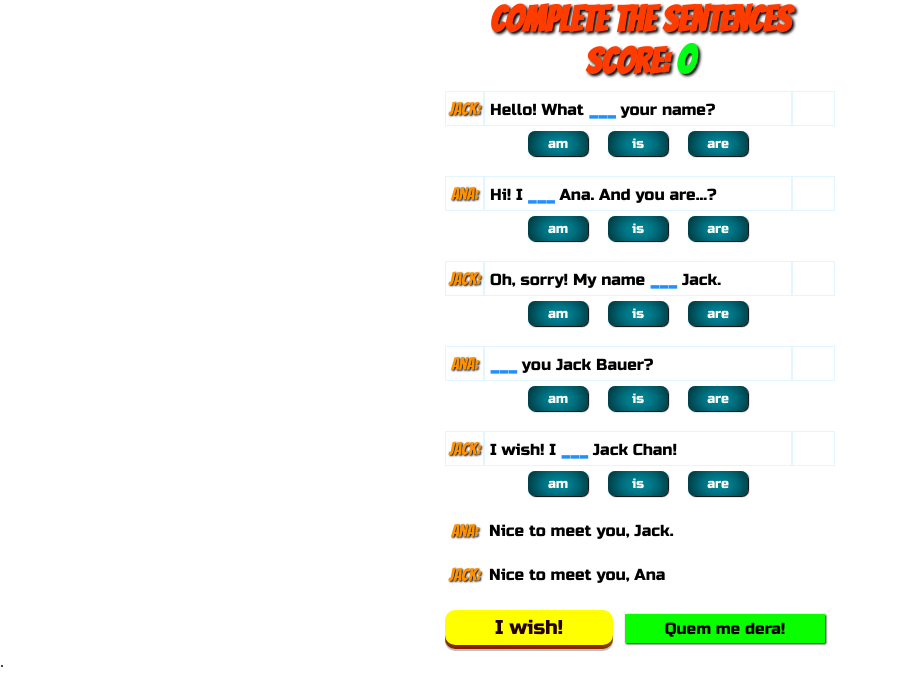
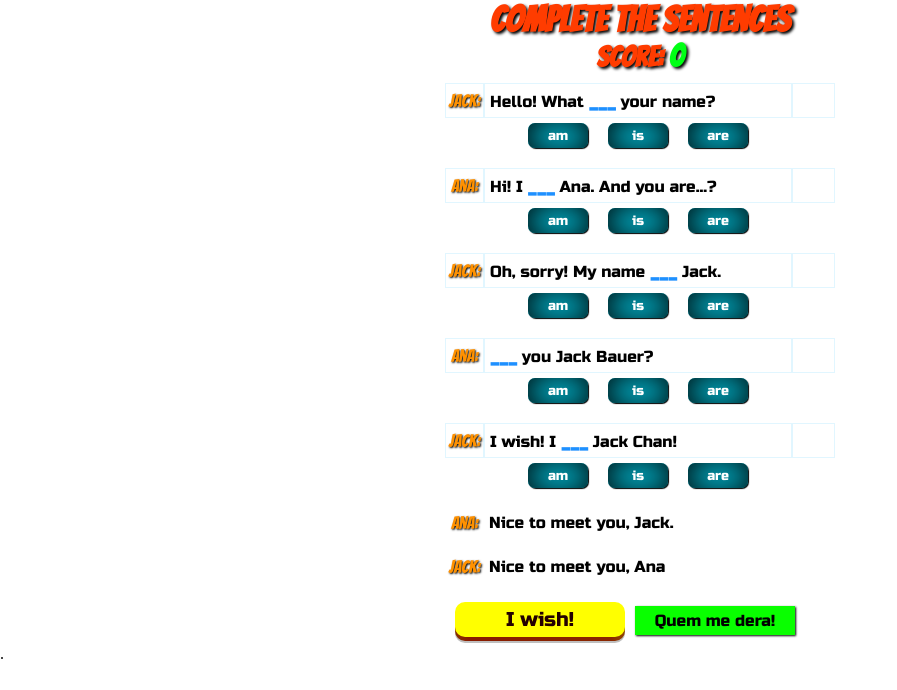
Before and after one commit to Teacher-Jorge/exercise-2, a plain HTML site: page index.html in a window 1280 px wide. Both pictures are taken after a click on the button "I wish!". Shown: the whole page, without its empty margins (0-897 px from the left). Drawn offline with Linux system fonts and the light colour scheme.

Commit message:
Add files via upload

```diff
--- a/style.css
+++ b/style.css
@@ -21,14 +21,14 @@
     justify-content: center;
     align-items: center;
     font-family: 'Bangers';
-    font-size: 1.5rem;
+    font-size: 1.2rem;
     color:rgb(255, 60, 0);
     text-shadow: 2px 2px 3px rgba(0,0,0, 1);
 }
 
 .score-number {
     font-family: 'Bangers';
-    font-size: 2.5rem;
+    font-size: 2rem;
     color:rgb(0, 255, 21);
     text-shadow: 2px 2px 3px rgba(0,0,0, 1);
 }
@@ -156,12 +156,12 @@
 }
 
 .expression {
-    width: 200px;
+    width: 160px;
     display: flex;
     justify-content: center;
     align-items: center;
     font-family: 'Russo One';
-    margin-left: 180px;
+    margin-left: 190px;
     margin-top: 10px;
     visibility: hidden;
     background-color: rgb(9, 255, 0);
@@ -173,11 +173,13 @@
 
 /* CSS */
 .btnVocab {
+  width: 170px;
   position: absolute;
   border: none;
   background: transparent;
   padding: 0;
-  margin-top: 10px;;
+  margin-top: 10px;
+  margin-left:10px;
   cursor: pointer;
   outline-offset: 4px;
   transition: filter 250ms;
```
